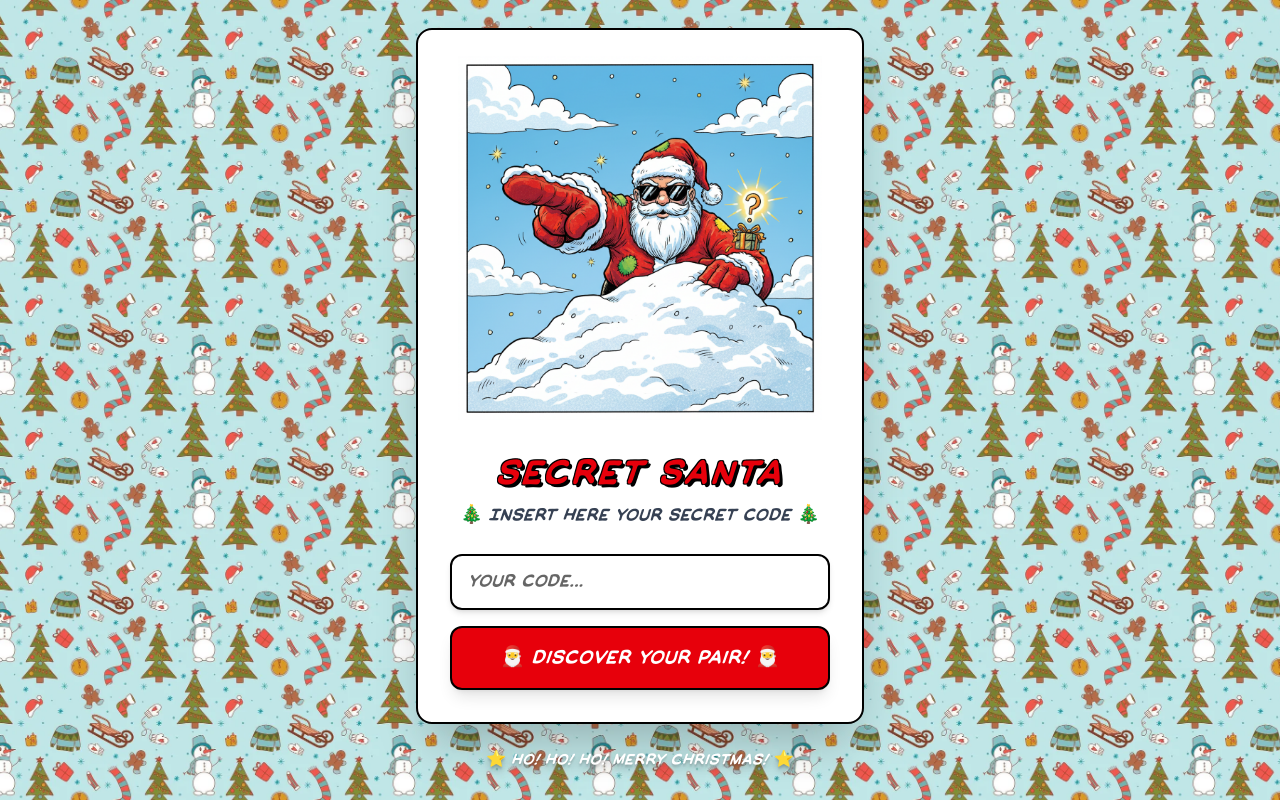
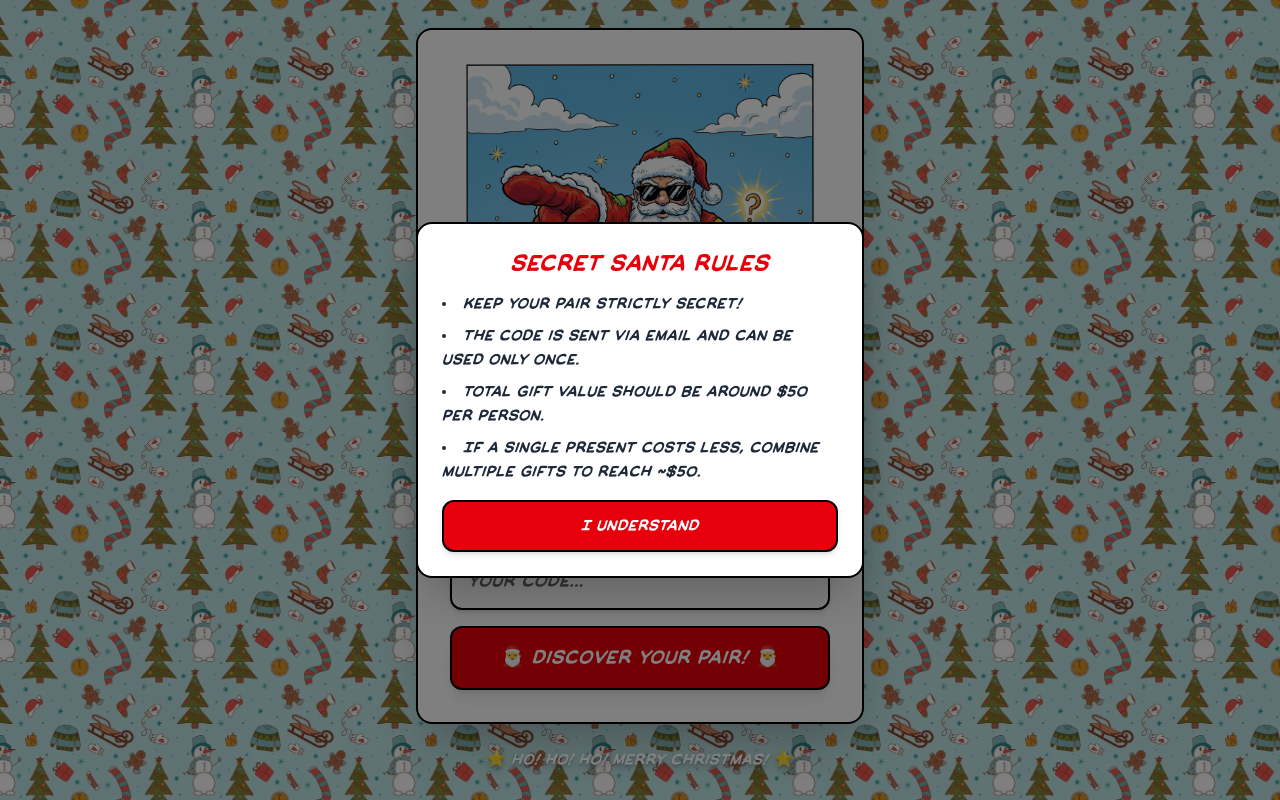
Before and after one commit to MatteoVolpi1/SecretSanta, a Next.js app: page / in a window 1280 px wide. Built offline with nearby package versions, Linux system fonts and the light colour scheme.

Commit message:
Add one-time rules modal and enhance user experience on landing

```diff
--- a/app/page.tsx
+++ b/app/page.tsx
@@ -1,13 +1,14 @@
 "use client";
 
 import Image from "next/image";
-import { useState } from "react";
+import { useEffect, useState } from "react";
 import { useRouter } from "next/navigation";
 
 export default function Home() {
   const [code, setCode] = useState("");
   const [message, setMessage] = useState("");
   const [showConfirm, setShowConfirm] = useState(false);
+  const [showRules, setShowRules] = useState(false);
   const router = useRouter();
 
   const getUsedCodes = (): string[] => {
@@ -23,6 +24,18 @@ export default function Home() {
     const used = getUsedCodes();
     return used.includes(c.trim());
   };
+
+  // Show rules alert only the first time user lands on page
+  // Use effect to avoid setting state during render (prevents hydration mismatch)
+  // and to safely access localStorage on client.
+  useEffect(() => {
+    try {
+      const shown = localStorage.getItem("rules-shown");
+      if (!shown) {
+        setShowRules(true);
+      }
+    } catch {}
+  }, []);
 
   const handleSubmit = (e: React.FormEvent) => {
     e.preventDefault();
@@ -101,7 +114,8 @@ export default function Home() {
           type="submit"
           className="w-full bg-red-600 hover:bg-red-700 text-white font-black text-xl py-4 px-6 rounded-xl border-2 border-black shadow-lg transform transition hover:scale-105 active:scale-95"
         >
-          🎅 Discover your pair! 🎅
+          <span className="hidden sm:inline">🎅 Discover your pair! 🎅</span>
+          <span className="inline sm:hidden">Discover your pair!</span>
         </button>
         </form>
 
@@ -111,6 +125,31 @@ export default function Home() {
           <p className="text-center font-bold text-gray-800">{message}</p>
         </div>
         )}
+
+          {/* One-time Rules Modal */}
+          {showRules && (
+            <div className="fixed inset-0 z-50 flex items-center justify-center">
+              <div className="absolute inset-0 bg-black/50" onClick={() => setShowRules(false)} />
+              <div className="relative bg-white border-2 border-black rounded-2xl shadow-2xl max-w-md w-full mx-4 p-6">
+                <h2 className="text-2xl font-black text-red-600 mb-3 text-center">Secret Santa Rules</h2>
+                <ul className="list-disc list-inside text-gray-800 font-bold space-y-2">
+                  <li>Keep your pair strictly secret!</li>
+                  <li>The code is sent via email and can be used only once.</li>
+                  <li>Total gift value should be around $50 per person.</li>
+                  <li>If a single present costs less, combine multiple gifts to reach ~$50.</li>
+                </ul>
+                <button
+                  className="mt-4 w-full bg-red-600 hover:bg-red-700 text-white font-black py-3 px-4 rounded-xl border-2 border-black shadow-md"
+                  onClick={() => {
+                    try { localStorage.setItem("rules-shown", "1"); } catch {}
+                    setShowRules(false);
+                  }}
+                >
+                  I understand
+                </button>
+              </div>
+            </div>
+          )}
 
         {/* Confirm Modal */}
         {showConfirm && (
```
